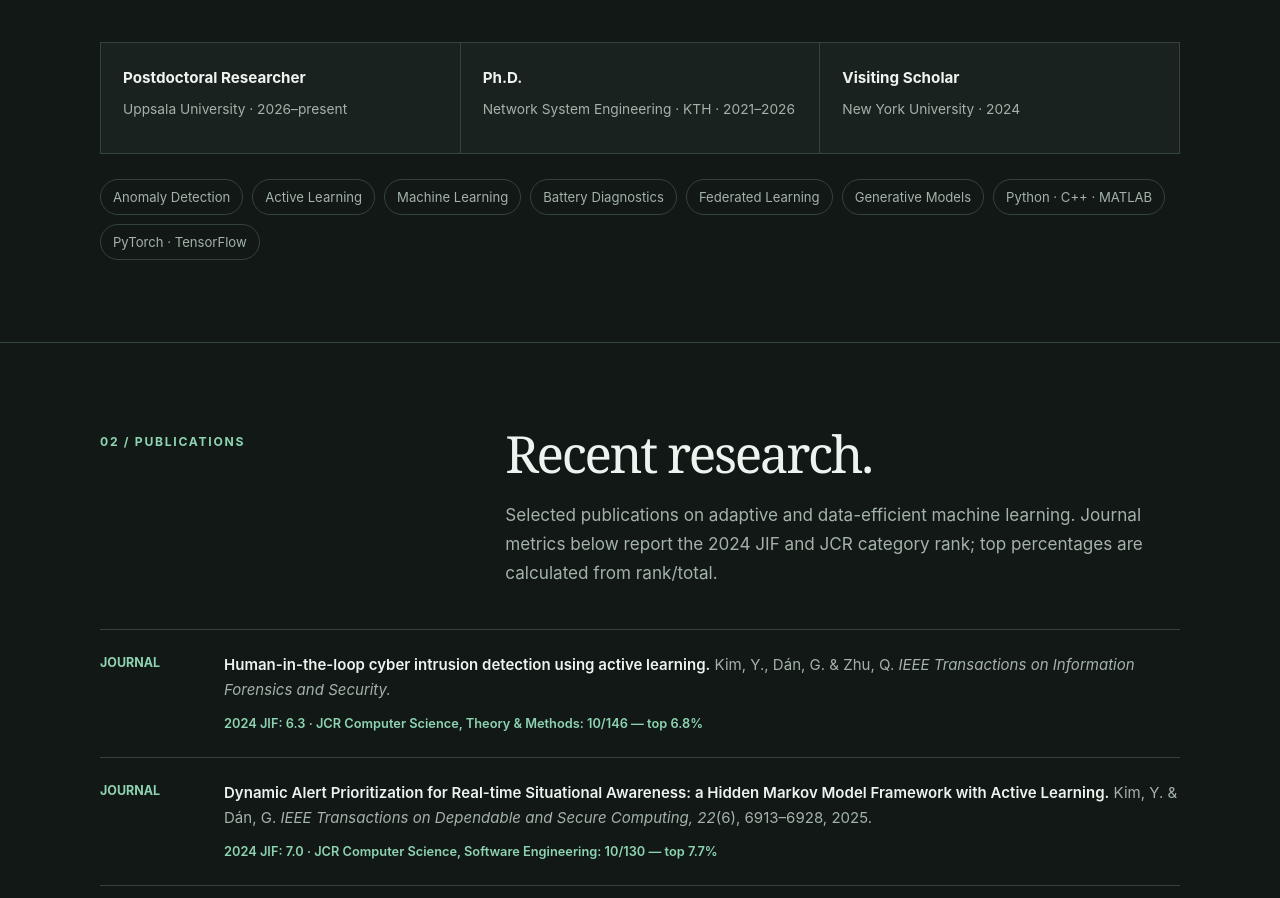
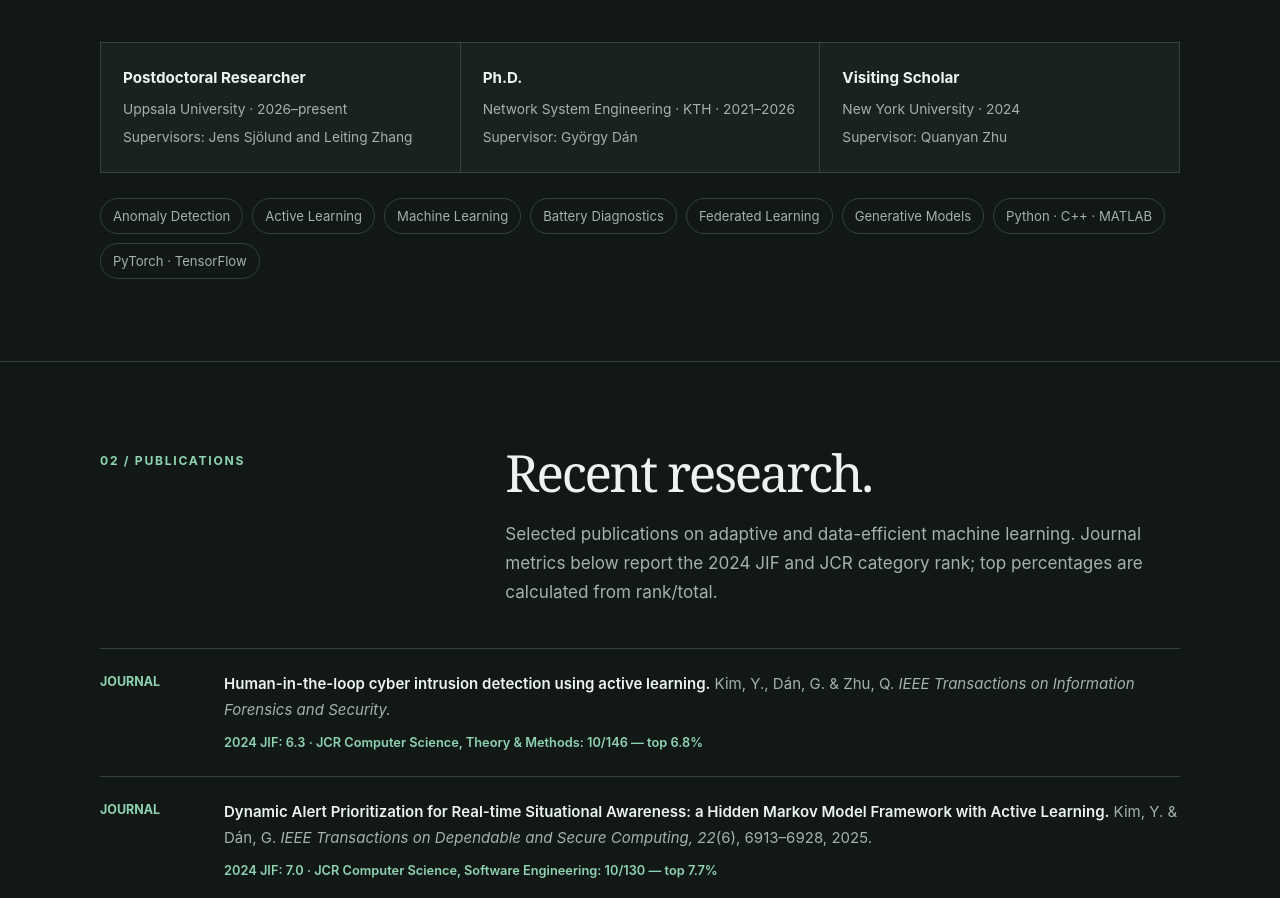
Before and after one commit to ywkim09/ywkim09.github.io, a plain HTML site: page index.html in a window 1280 px wide. Shown: the part 1111-2009 px from the top of the page. Drawn offline with Linux system fonts and the light colour scheme.

Commit message:
supervisors

```diff
--- a/index.html
+++ b/index.html
@@ -345,9 +345,9 @@
           </div>
         </div>
         <div class="facts">
-          <div class="fact"><strong>Postdoctoral Researcher</strong><span>Uppsala University · 2026–present</span></div>
-          <div class="fact"><strong>Ph.D.</strong><span>Network System Engineering · KTH · 2021–2026</span></div>
-          <div class="fact"><strong>Visiting Scholar</strong><span>New York University · 2024</span></div>
+          <div class="fact"><strong>Postdoctoral Researcher</strong><span>Uppsala University · 2026–present<br>Supervisors: Jens Sjölund and Leiting Zhang</span></div>
+          <div class="fact"><strong>Ph.D.</strong><span>Network System Engineering · KTH · 2021–2026<br>Supervisor: György Dán</span></div>
+          <div class="fact"><strong>Visiting Scholar</strong><span>New York University · 2024<br>Supervisor: Quanyan Zhu</span></div>
         </div>
         <div class="skills" aria-label="Areas of expertise">
           <span class="tag">Anomaly Detection</span>
```
